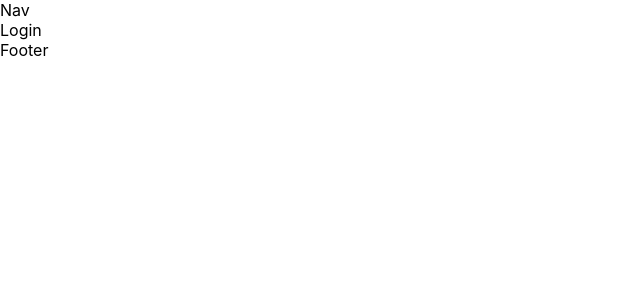
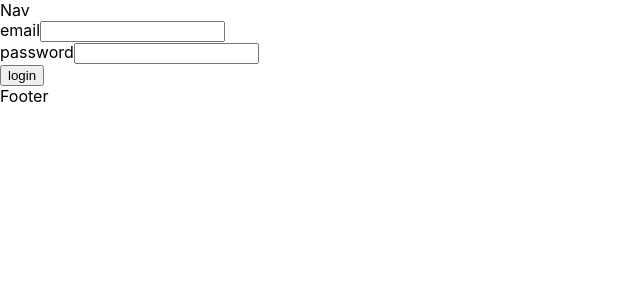
Before and after one commit to codestates/conimals, a React (Create React App) app in the folder client/: page /login in a window 1280 px wide. Shown: the top 300 px of the page, without its empty margins (0-640 px from the left). Built offline with nearby package versions, Linux system fonts and the light colour scheme.

Commit message:
Feat: Add dummy login axios

```diff
--- a/client/src/App.js
+++ b/client/src/App.js
@@ -1,5 +1,5 @@
 import React, { } from 'react';
-import { BrowserRouter, Route, Switch } from 'react-router-dom';
+import { BrowserRouter, Route, Switch, } from 'react-router-dom';
 
 import Nav from './components/Nav';
 import Footer from './components/Footer';
@@ -8,6 +8,9 @@ import Map from './pages/Map';
 import Test from './pages/Test/Test';
 import TestResults from './pages/Test/TestResults';
 import Login from './components/Sign/Login'
+import Mypage from './pages/Mypage'
+// import LoginDummy from './pages/Mypage'
+import Signup from './components/Sign/Signup'
 
 function App() {
 
@@ -20,7 +23,10 @@ function App() {
             <Route path="/map" component={ Map } />
             <Route path="/test" component={ Test } />
             <Route path="/results" component={ TestResults } />
+
             <Route path="/login" component={ Login } />
+            <Route path="/mypage" component={ Mypage } />
+            <Route path="/signup" component={ Signup } />
           </Switch>
 
         <Footer />
--- a/client/src/components/Sign/Login.js
+++ b/client/src/components/Sign/Login.js
@@ -1,10 +1,42 @@
-import React, {  } from 'react';
+import React, { useState } from 'react';
 
 
+const axios = require("axios");
+
 function Login() {
+  const [loginInfo, setLoginInfo] = useState({
+    email: '',
+    password: ''
+  });
+
+  const handleInputValue = (key) => (e) => {
+    setLoginInfo({ ...loginInfo, [key]: e.target.value });
+  };
+
+  const handleLogin = () => {
+    const { email, password } = loginInfo;
+
+    axios.post(
+      "http://localhost:3000/users/login",
+      { email: email, password: password},
+      {
+        headers: { 'Content-Type': 'application/json'},
+        withCredentials: true,
+      }).catch(err => console.log(err))
+    }
+
 
   return (
-    <div>Login</div>
+    <>
+      <div>email
+        <input onChange={handleInputValue('email')}></input>
+      </div>
+      <div>password
+        <input onChange={handleInputValue('password')}></input>
+      </div>
+      <button onClick={handleLogin}>login</button>
+    </>
+
   );
 }
 
```
